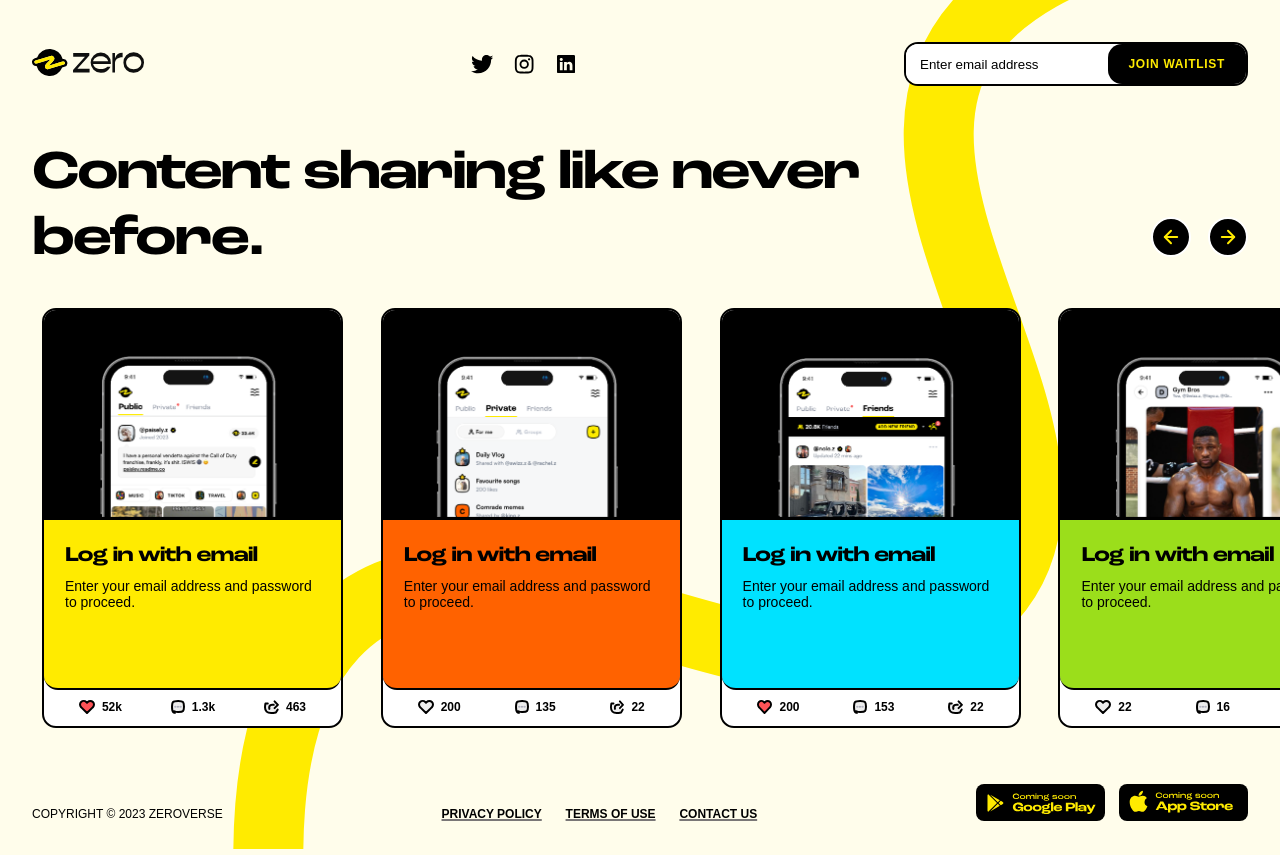
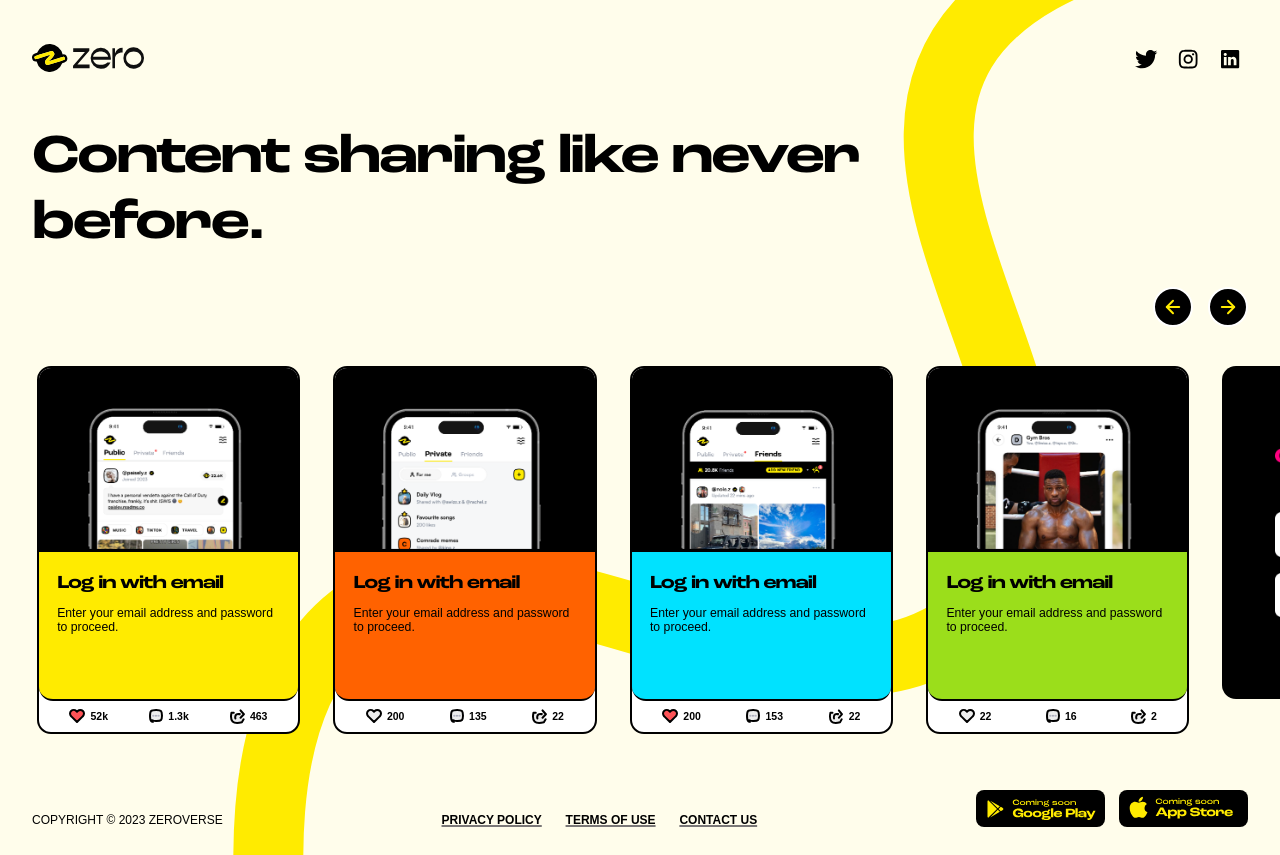
Before and after one commit to grandmastr/zeroverse, a React (Create React App) app: page / in a window 1280 px wide. Built offline with nearby package versions, Linux system fonts and the light colour scheme; a web font is replaced by a local one.

Commit message:
Add files via upload

```diff
--- a/src/components/Navbar/Navbar.module.css
+++ b/src/components/Navbar/Navbar.module.css
@@ -5,12 +5,6 @@ header {
     justify-content: space-between;
     gap: 2.5rem;
     flex-wrap: wrap;
-}
-
-@media (max-width: 701px) {
-form {
-    margin: 0 auto;
-}
 }
 
 .waitlistContainer {
@@ -35,23 +29,6 @@ button {
     font-weight: 700;
     padding: 0 1.49rem;
     letter-spacing: 0.72px;
-}
-
-input {
-    padding-left: 1rem;
-    font-weight: 600;
-    color: #000;
-    flex: 1;
-}
-
-/* input:hover, input:focus {
-    border: 1px solid #FFEB00;
-    border-right: none;
-} */
-
-input::placeholder {
-    color: #000;
-    font-weight: 500;
 }
 
 button, input {
--- a/src/components/Navbar/index.js
+++ b/src/components/Navbar/index.js
@@ -21,16 +21,6 @@ const index = () => {
           <BsLinkedin />
         </NavLink>
       </div>
-      <form className={style.waitlistContainer}>
-        <input
-          type="email"
-          name="email"
-          id="email"
-          required
-          placeholder="Enter email address"
-        />
-        <button type="submit">join waitlist</button>
-      </form>
     </header>
   );
 };
--- a/src/global.css
+++ b/src/global.css
@@ -6,7 +6,7 @@
 }
 
 ::-webkit-scrollbar {
-  width: 10px;
+  width: 0.625rem;
 }
 
 ::-webkit-scrollbar-track {
@@ -31,7 +31,7 @@ html,body {
     color: #000;
     min-height: 100vh;
     width: 100%;
-    font-size: 14px;
+    font-size: 0.875rem;
     font-weight: 500;
   }
 
@@ -70,7 +70,7 @@ html,body {
   h1 {
     font-size: clamp(2.3rem, 7vw, 3.9rem);
     letter-spacing: -2.5px !important;
-    margin-bottom: 2.5rem !important;
+    margin-bottom: 2em !important;
     width: 85%;
     line-height: 1.2;
   }
@@ -91,7 +91,7 @@ html,body {
   h1, h2 {
     font-family: 'Roc Grotesk', sans-serif;
     letter-spacing: -1px;
-    margin-bottom: 0.5rem;
+    margin-bottom: 0.5em;
   }
 
   .container {
@@ -101,7 +101,7 @@ html,body {
   }
 
   main {
-    margin-top: 4rem;
+    margin-top: 4em;
   }
 
   .cardsContainer {
@@ -109,8 +109,8 @@ html,body {
     display: flex;
     overflow-y: hidden;
     flex-wrap: nowrap;
-    gap: 2.7rem;
-    padding: 0 1rem 0 3rem;
+    gap: 2.7em;
+    padding: 0 1em 0 3em;
     scrollbar-width: none;
     -ms-overflow-style: none;
     scroll-behavior: smooth;
@@ -126,9 +126,9 @@ html,body {
   .controls {
     position: absolute;
     display: flex;
-    gap: 1.2rem;
+    gap: 1.2em;
     right: 0;
-    top: -6.5rem;
+    top: -6.5em;
   }
 
   .controls button {
@@ -162,15 +162,15 @@ html,body {
   .controls {
     top: 0;
     position: relative;
-    margin-bottom: 1.5rem;
+    margin-bottom: 1.5em;
     justify-content: flex-end;
   }
   }
 
   .card {
-    min-width: 301px;
-    max-width: 301px;
-    height: 420px;
+    min-width: 18.812rem;
+    max-width: 18.812rem;
+    height: 26.25rem;
     background: #FFFFFF;
     border: 2px solid #000000;
     border-radius: 1rem;
@@ -184,12 +184,12 @@ html,body {
 
   .cardImg {
     background-color: #000;
-    height: 210px;
+    height: 13.125rem;
   }
 
   .cardTexts {
-    padding: 1.5rem;
-    min-height: 170px;
+    padding: 1.5em;
+    min-height: 10.625rem;
     border-bottom: 2px solid #000;
     border-radius: 0 0 1rem 1rem;
   }
@@ -214,29 +214,29 @@ html,body {
     display: flex;
     justify-content: space-between;
     align-items: center;
-    padding: 0.7rem 2.5rem;
+    padding: 0.7em 2.5em;
   }
 
   .cardEngagements span {
     display: flex;
-    font-size: 12px;
+    font-size: 0.75rem;
     align-items: center;
-    gap: 0.5rem;
+    gap: 0.5em;
     font-weight: 600;
   }
 
   .comingSoonCard {
     background: #000;
     display: flex;
-    gap: 1.3rem;
+    gap: 1.3em;
     align-items: center;
     justify-content: center;
-    min-width: 301px;
+    min-width: 18.812rem;
     border-radius: 1rem;
-    height: 380px;
+    height: 23.75rem;
     flex-direction: column;
   }
 
   .comingSoonCard img {
-    width: 180px;
+    width: 11.25rem;
   }
```
